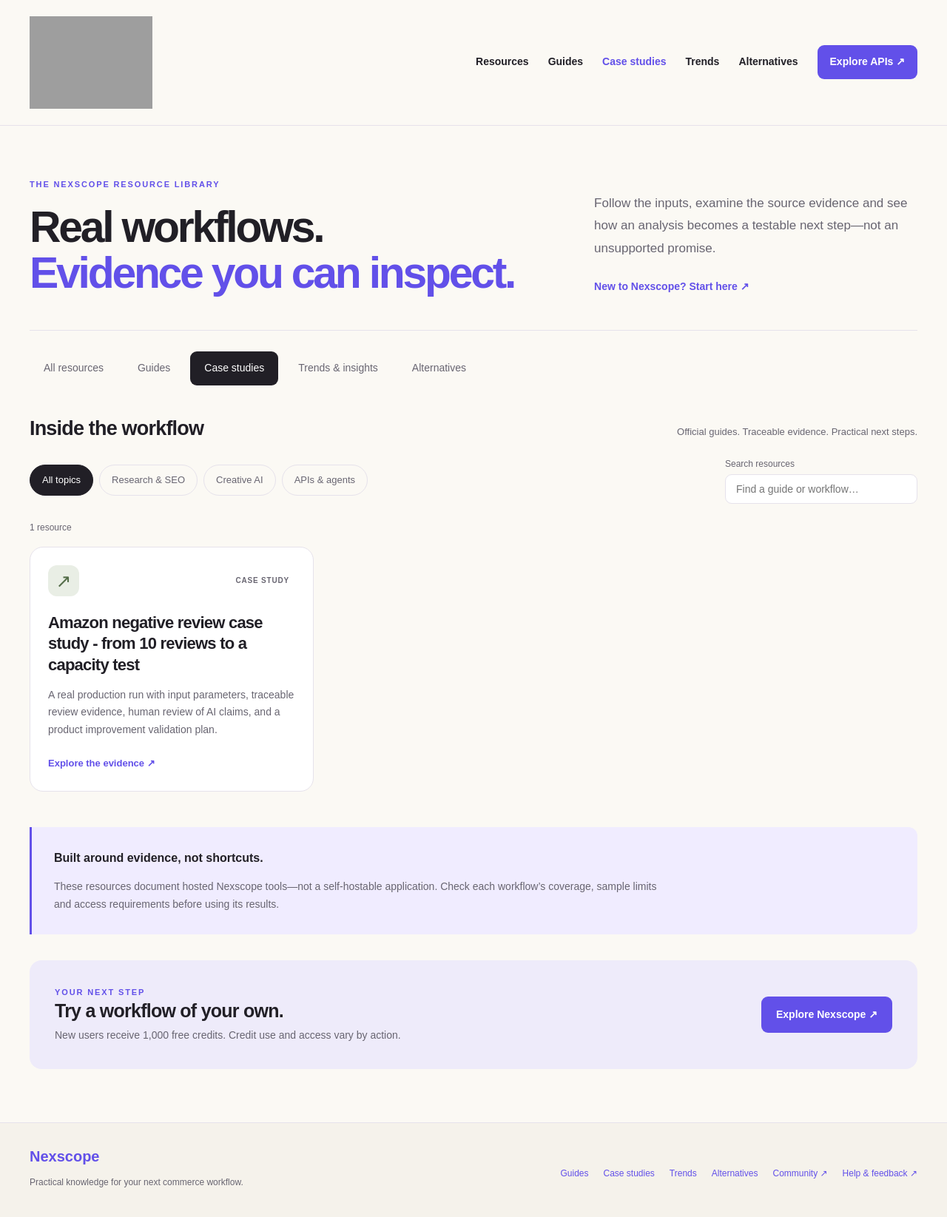
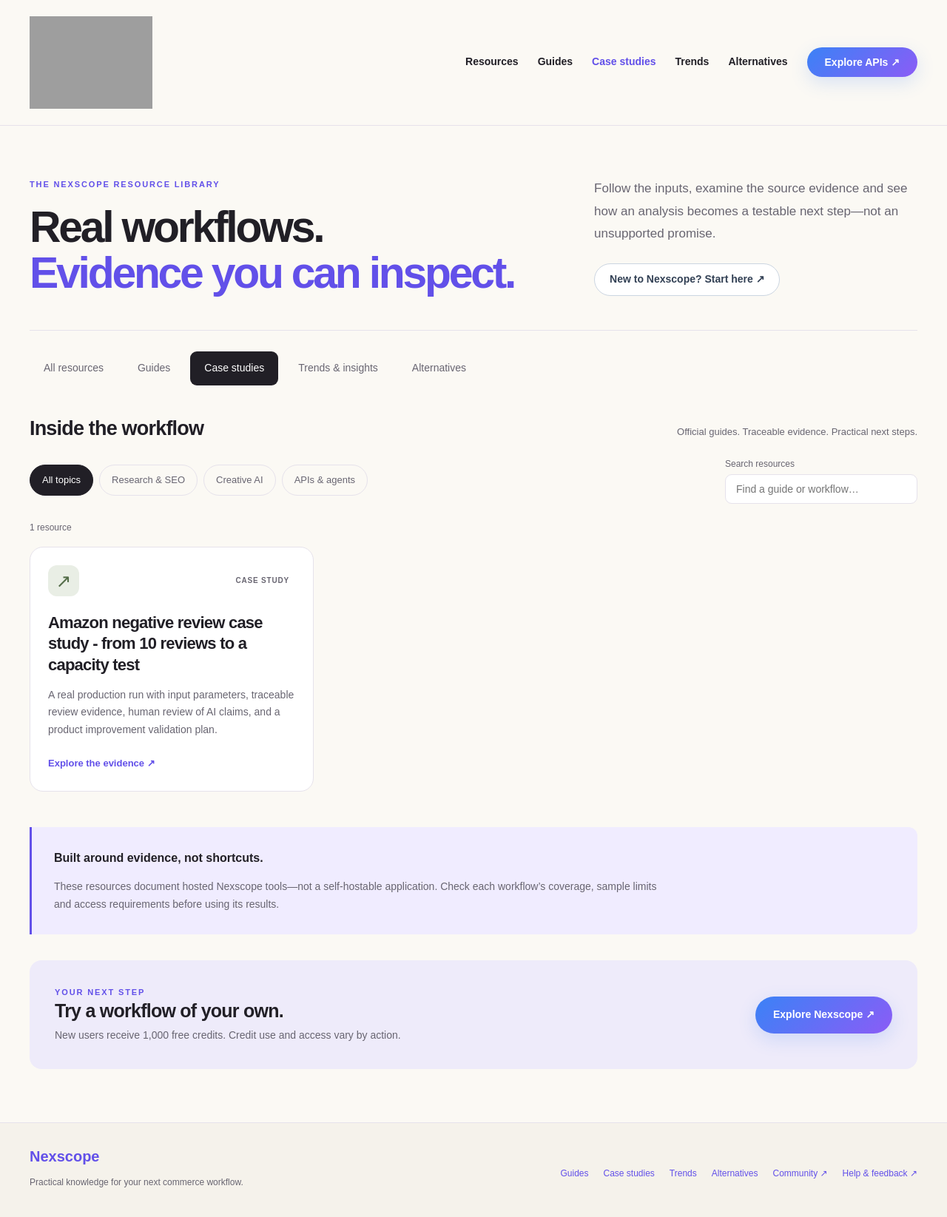
Before and after one commit to nexscope-ai/ecommerce-ai-tools, a Jekyll site: the page built from docs/case-studies/index.md, in a window 1280 px wide. Shown: the whole page at 74% size. Built offline with Jekyll 4.4.1, drawn with Linux system fonts in a browser that asks for light colours.

Commit message:
Match resource CTAs to Nexscope brand gradient

```diff
--- a/docs/_layouts/default.html
+++ b/docs/_layouts/default.html
@@ -129,7 +129,7 @@
       .reviewed { margin-top: 48px; padding-top: 18px; border-top: 1px solid var(--line); color: var(--muted); font-size: 14px; }
       footer { padding: 28px 0; border-top: 1px solid var(--line); color: var(--muted); }
     </style>
-    <link rel="stylesheet" href="{{ '/assets/trends.css' | relative_url }}">
+    <link rel="stylesheet" href="{{ '/assets/trends.css' | relative_url }}?v=3">
     <script src="{{ '/assets/trends.js' | relative_url }}" defer></script>
     <script src="https://learn.nexscope.ai/analytics.js?v=4" defer></script>
     <script src="https://analytics.ahrefs.com/analytics.js" data-key="q6pDSjaAKMskPeTdzPWCtQ" async></script>
--- a/docs/assets/trends.css
+++ b/docs/assets/trends.css
@@ -19,3 +19,73 @@
 @media(max-width:1000px){.resource-grid{grid-template-columns:repeat(2,minmax(0,1fr))}.trends-header .wrap{flex-wrap:wrap;gap:18px}.trends-header nav{gap:18px}.resource-footer{align-items:start;flex-direction:column}.resource-footer nav{justify-content:flex-start}}
 @media(max-width:600px){.resource-grid{grid-template-columns:1fr}.resource-sections{gap:4px;margin:22px 0}.resource-sections a{font-size:12px;padding:9px 12px}.trends-header nav{justify-content:flex-start;gap:8px 18px}.trends-header nav a{min-height:36px;display:flex;align-items:center}.trends-header nav .nav-cta{margin-left:auto}.resource-note{padding:22px}.resource-card h3{font-size:24px}}
 @media(prefers-reduced-motion:reduce){.trends-page *{transition:none!important;scroll-behavior:auto!important}.trend-card:hover{transform:none}}
+
+/* Match the official web site's Start free CTA across resource pages. */
+.trends-page {
+  --brand-gradient: linear-gradient(135deg, #3b82f6, #8b5cf6);
+  --brand-gradient-hover: linear-gradient(135deg, #60a5fa, #a78bfa);
+}
+.trends-header nav .nav-cta,
+.trends-page .trend-cta a,
+.trends-page .article-action a {
+  display: inline-flex;
+  min-height: 50px;
+  align-items: center;
+  justify-content: center;
+  gap: 8px;
+  padding: 13px 24px;
+  border: 0;
+  border-radius: 999px;
+  background: var(--brand-gradient);
+  color: #fff;
+  font-size: 14px;
+  font-weight: 600;
+  line-height: 1.2;
+  text-align: center;
+  text-decoration: none;
+  white-space: nowrap;
+  box-shadow: 0 8px 24px rgb(59 130 246 / 18%);
+  transition: box-shadow .2s ease, transform .2s ease;
+}
+.trends-header nav .nav-cta {
+  min-height: 40px;
+  padding: 10px 24px;
+}
+.trends-header nav .nav-cta:hover,
+.trends-page .trend-cta a:hover,
+.trends-page .article-action a:hover {
+  background: var(--brand-gradient-hover);
+  color: #fff;
+  box-shadow: 0 8px 28px rgb(139 92 246 / 35%);
+  transform: translateY(-1px);
+}
+.trends-header nav .nav-cta:active,
+.trends-page .trend-cta a:active,
+.trends-page .article-action a:active {
+  transform: translateY(1px);
+}
+.trends-page .resource-start {
+  display: inline-flex;
+  min-height: 44px;
+  align-items: center;
+  justify-content: center;
+  padding: 10px 20px;
+  border: 1px solid #cbd5e1;
+  border-radius: 999px;
+  background: #fff;
+  color: #334155;
+  line-height: 1.2;
+}
+.trends-page .resource-start:hover {
+  border-color: #a78bfa;
+  background: #f5f3ff;
+  color: #6d28d9;
+}
+@media(max-width:600px) {
+  .trends-header nav .nav-cta {
+    padding: 10px 14px;
+  }
+  .trends-page .trend-cta a {
+    white-space: normal;
+  }
+}
```
